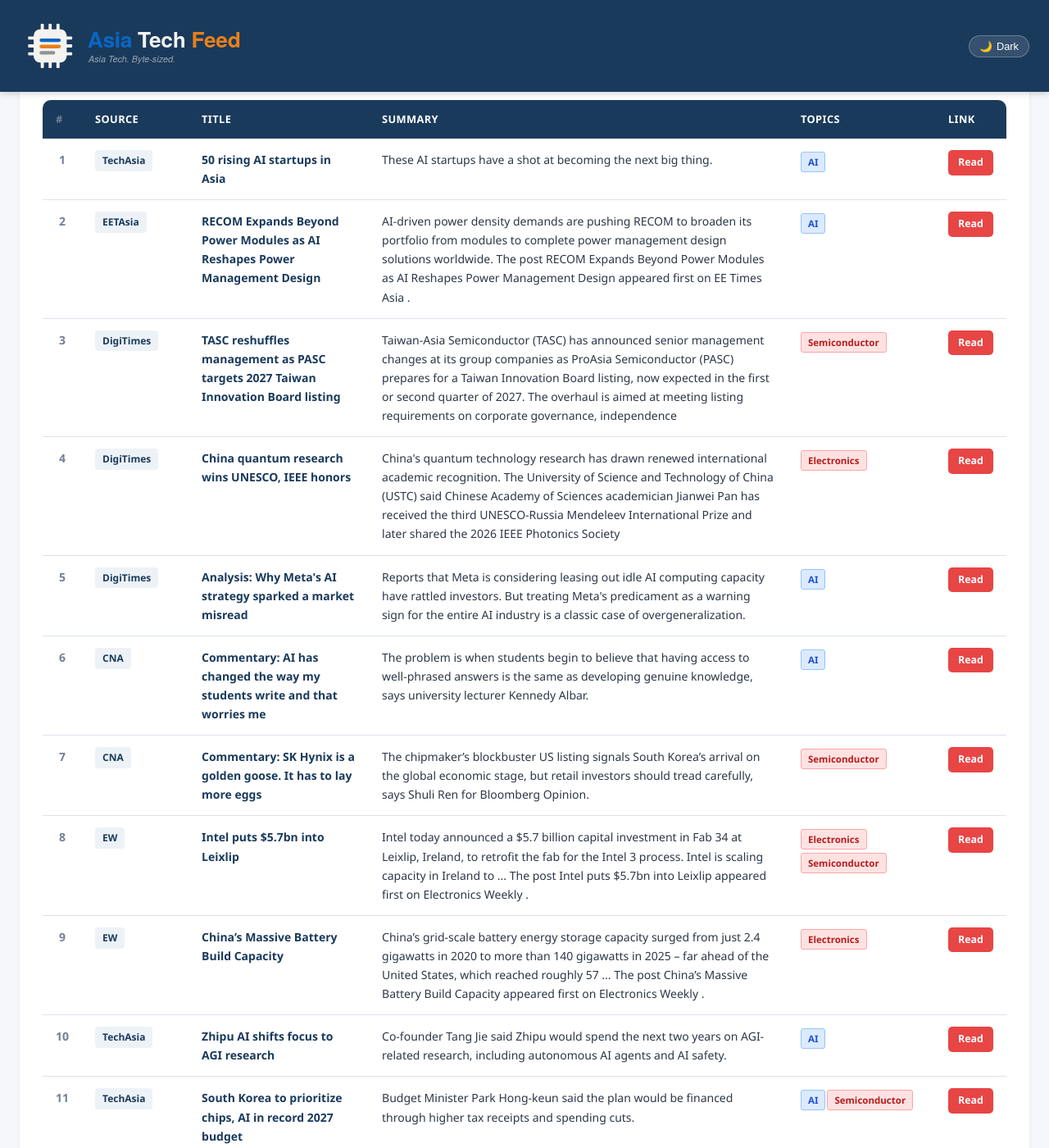
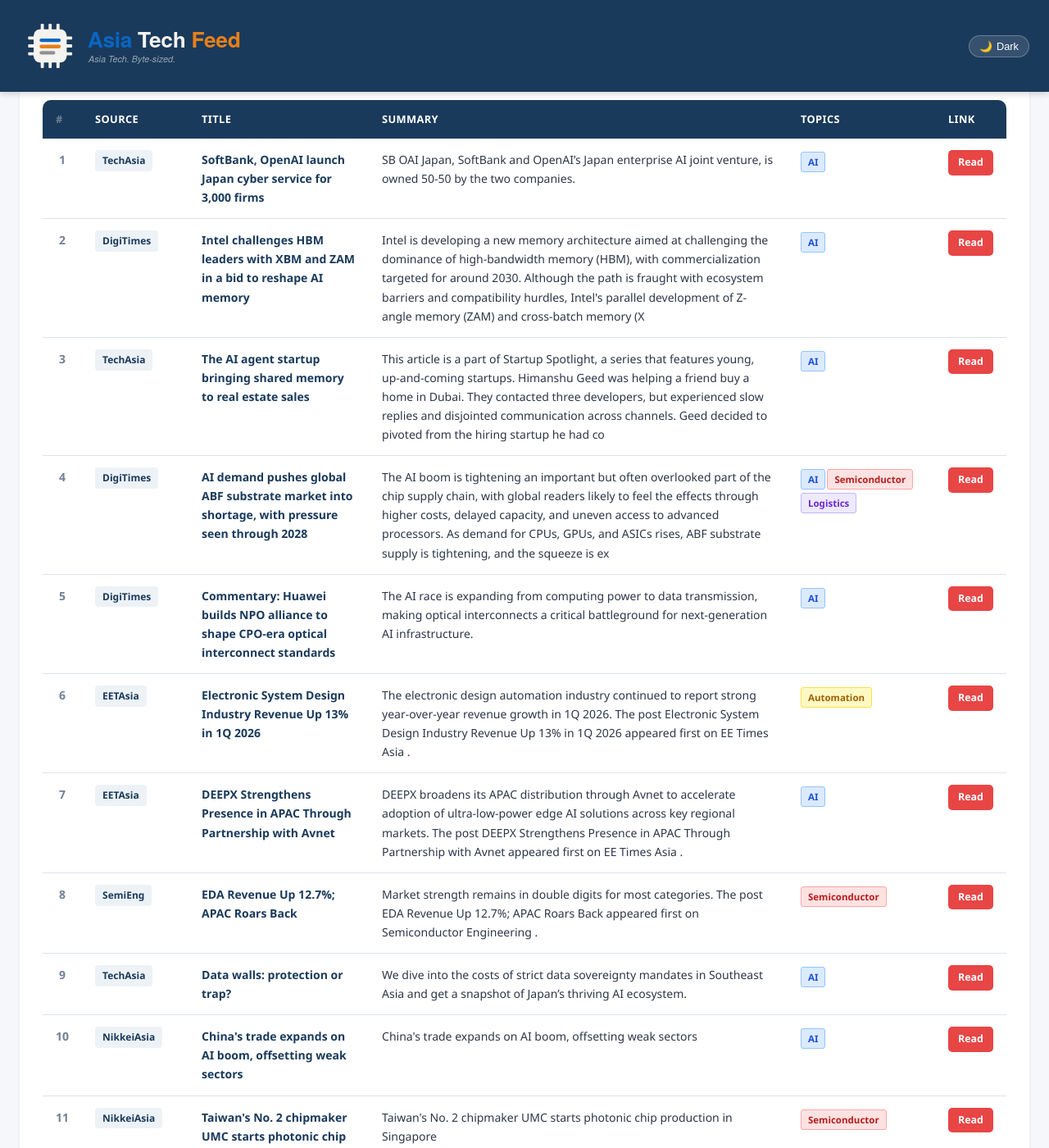
Before and after one commit to asiatechfeed/Asia-Tech-Feed, a Jekyll site: the page built from _posts/2026-07-14-asia-tech-news-digest.md, in a window 1280 px wide and 1400 px high, scrolled down 708 px. Shown: the whole window at 82% size. Built offline with Jekyll 4.4.1, drawn with Linux system fonts in a browser that asks for light colours; a script that is not in the unit is left out; some of the changed text lies outside the part shown.

Commit message:
📰 News digest 2026-07-14 (12 articles)

```diff
--- a/_posts/2026-07-14-asia-tech-news-digest.md
+++ b/_posts/2026-07-14-asia-tech-news-digest.md
@@ -1,15 +1,15 @@
 ---
 layout: post
 title: "Asia Tech News Digest - July 14, 2026"
-date: 2026-07-14 08:00:44 +0800
-articles_count: 14
-sources_count: 6
-sources: ["CNA", "DigiTimes", "EETAsia", "EW", "NikkeiAsia", "TechAsia"]
+date: 2026-07-14 11:15:56 +0800
+articles_count: 12
+sources_count: 5
+sources: ["DigiTimes", "EETAsia", "NikkeiAsia", "SemiEng", "TechAsia"]
 csv_file: /assets/data/news-2026-07-14.tsv
-featured_title: "50 rising AI startups in Asia"
-featured_url: "https://www.techinasia.com/50-rising-ai-startups-in-asia"
+featured_title: "SoftBank, OpenAI launch Japan cyber service for 3,000 firms"
+featured_url: "https://www.techinasia.com/softbanks-6b-openaibacked-loan-talks-stall"
 featured_source: "TechAsia"
-featured_summary: "These AI startups have a shot at becoming the next big thing."
+featured_summary: "SB OAI Japan, SoftBank and OpenAI\u2019s Japan enterprise AI joint venture, is owned 50-50 by the two companies."
 featured_image: ""
 ---
 
@@ -28,114 +28,98 @@ featured_image: ""
 <tr>
   <td class="col-num">1</td>
   <td class="col-source"><span class="source-badge">TechAsia</span></td>
-  <td class="col-title"><span class="article-title">50 rising AI startups in Asia</span></td>
-  <td class="col-summary">These AI startups have a shot at becoming the next big thing.</td>
+  <td class="col-title"><span class="article-title">SoftBank, OpenAI launch Japan cyber service for 3,000 firms</span></td>
+  <td class="col-summary">SB OAI Japan, SoftBank and OpenAI’s Japan enterprise AI joint venture, is owned 50-50 by the two companies.</td>
   <td class="col-tags"><span class="tag ai">AI</span></td>
-  <td class="col-link"><a class="btn-link" href="https://www.techinasia.com/50-rising-ai-startups-in-asia" target="_blank" rel="noopener">Read</a></td>
+  <td class="col-link"><a class="btn-link" href="https://www.techinasia.com/softbanks-6b-openaibacked-loan-talks-stall" target="_blank" rel="noopener">Read</a></td>
 </tr>
 <tr>
   <td class="col-num">2</td>
-  <td class="col-source"><span class="source-badge">EETAsia</span></td>
-  <td class="col-title"><span class="article-title">RECOM Expands Beyond Power Modules as AI Reshapes Power Management Design</span></td>
-  <td class="col-summary">AI-driven power density demands are pushing RECOM to broaden its portfolio from modules to complete power management design solutions worldwide. The post RECOM Expands Beyond Power Modules as AI Reshapes Power Management Design appeared first on EE Times Asia .</td>
+  <td class="col-source"><span class="source-badge">DigiTimes</span></td>
+  <td class="col-title"><span class="article-title">Intel challenges HBM leaders with XBM and ZAM in a bid to reshape AI memory</span></td>
+  <td class="col-summary">Intel is developing a new memory architecture aimed at challenging the dominance of high-bandwidth memory (HBM), with commercialization targeted for around 2030. Although the path is fraught with ecosystem barriers and compatibility hurdles, Intel's parallel development of Z-angle memory (ZAM) and cross-batch memory (X</td>
   <td class="col-tags"><span class="tag ai">AI</span></td>
-  <td class="col-link"><a class="btn-link" href="https://www.eetasia.com/recom-expands-beyond-power-modules-as-ai-reshapes-power-management-design/" target="_blank" rel="noopener">Read</a></td>
+  <td class="col-link"><a class="btn-link" href="https://www.digitimes.com/news/a20260713PD227/intel-hbm-dram-2030-patent.html" target="_blank" rel="noopener">Read</a></td>
 </tr>
 <tr>
   <td class="col-num">3</td>
-  <td class="col-source"><span class="source-badge">DigiTimes</span></td>
-  <td class="col-title"><span class="article-title">TASC reshuffles management as PASC targets 2027 Taiwan Innovation Board listing</span></td>
-  <td class="col-summary">Taiwan-Asia Semiconductor (TASC) has announced senior management changes at its group companies as ProAsia Semiconductor (PASC) prepares for a Taiwan Innovation Board listing, now expected in the first or second quarter of 2027. The overhaul is aimed at meeting listing requirements on corporate governance, independence</td>
-  <td class="col-tags"><span class="tag semi">Semiconductor</span></td>
-  <td class="col-link"><a class="btn-link" href="https://www.digitimes.com/news/a20260713PD233/taiwan-asia-semiconductor-management-taiwan-proasia-semiconductor-2027.html" target="_blank" rel="noopener">Read</a></td>
+  <td class="col-source"><span class="source-badge">TechAsia</span></td>
+  <td class="col-title"><span class="article-title">The AI agent startup bringing shared memory to real estate sales</span></td>
+  <td class="col-summary">This article is a part of Startup Spotlight, a series that features young, up-and-coming startups. Himanshu Geed was helping a friend buy a home in Dubai. They contacted three developers, but experienced slow replies and disjointed communication across channels. Geed decided to pivoted from the hiring startup he had co</td>
+  <td class="col-tags"><span class="tag ai">AI</span></td>
+  <td class="col-link"><a class="btn-link" href="https://www.techinasia.com/ai-agent-startup-bringing-shared-memory-real-estate-sales" target="_blank" rel="noopener">Read</a></td>
 </tr>
 <tr>
   <td class="col-num">4</td>
   <td class="col-source"><span class="source-badge">DigiTimes</span></td>
-  <td class="col-title"><span class="article-title">China quantum research wins UNESCO, IEEE honors</span></td>
-  <td class="col-summary">China's quantum technology research has drawn renewed international academic recognition. The University of Science and Technology of China (USTC) said Chinese Academy of Sciences academician Jianwei Pan has received the third UNESCO-Russia Mendeleev International Prize and later shared the 2026 IEEE Photonics Society </td>
-  <td class="col-tags"><span class="tag semi">Electronics</span></td>
-  <td class="col-link"><a class="btn-link" href="https://www.digitimes.com/news/a20260713PD234/quantum-computing-academia-ieee-award.html" target="_blank" rel="noopener">Read</a></td>
+  <td class="col-title"><span class="article-title">AI demand pushes global ABF substrate market into shortage, with pressure seen through 2028</span></td>
+  <td class="col-summary">The AI boom is tightening an important but often overlooked part of the chip supply chain, with global readers likely to feel the effects through higher costs, delayed capacity, and uneven access to advanced processors. As demand for CPUs, GPUs, and ASICs rises, ABF substrate supply is tightening, and the squeeze is ex</td>
+  <td class="col-tags"><span class="tag ai">AI</span><span class="tag semi">Semiconductor</span><span class="tag logis">Logistics</span></td>
+  <td class="col-link"><a class="btn-link" href="https://www.digitimes.com/news/a20260714PD214/demand-abf-substrate-2028-market-chip-supply.html" target="_blank" rel="noopener">Read</a></td>
 </tr>
 <tr>
   <td class="col-num">5</td>
   <td class="col-source"><span class="source-badge">DigiTimes</span></td>
-  <td class="col-title"><span class="article-title">Analysis: Why Meta's AI strategy sparked a market misread</span></td>
-  <td class="col-summary">Reports that Meta is considering leasing out idle AI computing capacity have rattled investors. But treating Meta's predicament as a warning sign for the entire AI industry is a classic case of overgeneralization.</td>
+  <td class="col-title"><span class="article-title">Commentary: Huawei builds NPO alliance to shape CPO-era optical interconnect standards</span></td>
+  <td class="col-summary">The AI race is expanding from computing power to data transmission, making optical interconnects a critical battleground for next-generation AI infrastructure.</td>
   <td class="col-tags"><span class="tag ai">AI</span></td>
-  <td class="col-link"><a class="btn-link" href="https://www.digitimes.com/news/a20260713PD235/meta-market-capacity-infrastructure-business.html" target="_blank" rel="noopener">Read</a></td>
+  <td class="col-link"><a class="btn-link" href="https://www.digitimes.com/news/a20260713PD210/huawei-data-cpo-equipment-transmission.html" target="_blank" rel="noopener">Read</a></td>
 </tr>
 <tr>
   <td class="col-num">6</td>
-  <td class="col-source"><span class="source-badge">CNA</span></td>
-  <td class="col-title"><span class="article-title">Commentary: AI has changed the way my students write and that worries me</span></td>
-  <td class="col-summary">The problem is when students begin to believe that having access to well-phrased answers is the same as developing genuine knowledge, says university lecturer Kennedy Albar.</td>
-  <td class="col-tags"><span class="tag ai">AI</span></td>
-  <td class="col-link"><a class="btn-link" href="https://www.channelnewsasia.com/commentary/chatgpt-ai-change-way-students-write-concerns-6237431" target="_blank" rel="noopener">Read</a></td>
+  <td class="col-source"><span class="source-badge">EETAsia</span></td>
+  <td class="col-title"><span class="article-title">Electronic System Design Industry Revenue Up 13% in 1Q 2026</span></td>
+  <td class="col-summary">The electronic design automation industry continued to report strong year-over-year revenue growth in 1Q 2026. The post Electronic System Design Industry Revenue Up 13% in 1Q 2026 appeared first on EE Times Asia .</td>
+  <td class="col-tags"><span class="tag auto">Automation</span></td>
+  <td class="col-link"><a class="btn-link" href="https://www.eetasia.com/electronic-system-design-industry-revenue-up-13-in-1q-2026/" target="_blank" rel="noopener">Read</a></td>
 </tr>
 <tr>
   <td class="col-num">7</td>
-  <td class="col-source"><span class="source-badge">CNA</span></td>
-  <td class="col-title"><span class="article-title">Commentary: SK Hynix is a golden goose. It has to lay more eggs</span></td>
-  <td class="col-summary">The chipmaker’s blockbuster US listing signals South Korea’s arrival on the global economic stage, but retail investors should tread carefully, says Shuli Ren for Bloomberg Opinion.</td>
-  <td class="col-tags"><span class="tag semi">Semiconductor</span></td>
-  <td class="col-link"><a class="btn-link" href="https://www.channelnewsasia.com/commentary/sk-hynix-shares-stock-market-south-korea-chips-6250521" target="_blank" rel="noopener">Read</a></td>
+  <td class="col-source"><span class="source-badge">EETAsia</span></td>
+  <td class="col-title"><span class="article-title">DEEPX Strengthens Presence in APAC Through Partnership with Avnet</span></td>
+  <td class="col-summary">DEEPX broadens its APAC distribution through Avnet to accelerate adoption of ultra-low-power edge AI solutions across key regional markets. The post DEEPX Strengthens Presence in APAC Through Partnership with Avnet appeared first on EE Times Asia .</td>
+  <td class="col-tags"><span class="tag ai">AI</span></td>
+  <td class="col-link"><a class="btn-link" href="https://www.eetasia.com/deepx-strengthens-presence-in-apac-through-partnership-with-avnet/" target="_blank" rel="noopener">Read</a></td>
 </tr>
 <tr>
   <td class="col-num">8</td>
-  <td class="col-source"><span class="source-badge">EW</span></td>
-  <td class="col-title"><span class="article-title">Intel puts $5.7bn into Leixlip</span></td>
-  <td class="col-summary">Intel today announced a $5.7 billion capital investment in Fab 34 at Leixlip, Ireland, to retrofit the fab for the Intel 3 process. Intel is scaling capacity in Ireland to ... The post Intel puts $5.7bn into Leixlip appeared first on Electronics Weekly .</td>
-  <td class="col-tags"><span class="tag semi">Electronics</span><span class="tag semi">Semiconductor</span></td>
-  <td class="col-link"><a class="btn-link" href="https://www.electronicsweekly.com/news/business/intel-puts-5-7bn-into-leixlip-2026-07/" target="_blank" rel="noopener">Read</a></td>
+  <td class="col-source"><span class="source-badge">SemiEng</span></td>
+  <td class="col-title"><span class="article-title">EDA Revenue Up 12.7%; APAC Roars Back</span></td>
+  <td class="col-summary">Market strength remains in double digits for most categories. The post EDA Revenue Up 12.7%; APAC Roars Back appeared first on Semiconductor Engineering .</td>
+  <td class="col-tags"><span class="tag semi">Semiconductor</span></td>
+  <td class="col-link"><a class="btn-link" href="https://semiengineering.com/eda-revenue-up-12-7-apac-roars-back/" target="_blank" rel="noopener">Read</a></td>
 </tr>
 <tr>
   <td class="col-num">9</td>
-  <td class="col-source"><span class="source-badge">EW</span></td>
-  <td class="col-title"><span class="article-title">China’s Massive Battery Build Capacity</span></td>
-  <td class="col-summary">China’s grid-scale battery energy storage capacity surged from just 2.4 gigawatts in 2020 to more than 140 gigawatts in 2025 – far ahead of the United States, which reached roughly 57 ... The post China’s Massive Battery Build Capacity appeared first on Electronics Weekly .</td>
-  <td class="col-tags"><span class="tag semi">Electronics</span></td>
-  <td class="col-link"><a class="btn-link" href="https://www.electronicsweekly.com/blogs/mannerisms/manuf/chinas-massive-battery-build-capacity-2026-07/" target="_blank" rel="noopener">Read</a></td>
+  <td class="col-source"><span class="source-badge">TechAsia</span></td>
+  <td class="col-title"><span class="article-title">Data walls: protection or trap?</span></td>
+  <td class="col-summary">We dive into the costs of strict data sovereignty mandates in Southeast Asia and get a snapshot of Japan’s thriving AI ecosystem.</td>
+  <td class="col-tags"><span class="tag ai">AI</span></td>
+  <td class="col-link"><a class="btn-link" href="https://www.techinasia.com/data-walls-protection-or-trap" target="_blank" rel="noopener">Read</a></td>
 </tr>
 <tr>
   <td class="col-num">10</td>
-  <td class="col-source"><span class="source-badge">TechAsia</span></td>
-  <td class="col-title"><span class="article-title">Zhipu AI shifts focus to AGI research</span></td>
-  <td class="col-summary">Co-founder Tang Jie said Zhipu would spend the next two years on AGI-related research, including autonomous AI agents and AI safety.</td>
+  <td class="col-source"><span class="source-badge">NikkeiAsia</span></td>
+  <td class="col-title"><span class="article-title">China's trade expands on AI boom, offsetting weak sectors</span></td>
+  <td class="col-summary">China's trade expands on AI boom, offsetting weak sectors</td>
   <td class="col-tags"><span class="tag ai">AI</span></td>
-  <td class="col-link"><a class="btn-link" href="https://www.techinasia.com/zhipu-ai-didi-partner-agi-chinas-mobility-sector" target="_blank" rel="noopener">Read</a></td>
+  <td class="col-link"><a class="btn-link" href="https://asia.nikkei.com/economy/china-s-trade-expands-on-ai-boom-offsetting-weak-sectors" target="_blank" rel="noopener">Read</a></td>
 </tr>
 <tr>
   <td class="col-num">11</td>
-  <td class="col-source"><span class="source-badge">TechAsia</span></td>
-  <td class="col-title"><span class="article-title">South Korea to prioritize chips, AI in record 2027 budget</span></td>
-  <td class="col-summary">Budget Minister Park Hong-keun said the plan would be financed through higher tax receipts and spending cuts.</td>
-  <td class="col-tags"><span class="tag ai">AI</span><span class="tag semi">Semiconductor</span></td>
-  <td class="col-link"><a class="btn-link" href="https://www.techinasia.com/ai-boom-drives-taiwan-exports-403-june" target="_blank" rel="noopener">Read</a></td>
+  <td class="col-source"><span class="source-badge">NikkeiAsia</span></td>
+  <td class="col-title"><span class="article-title">Taiwan's No. 2 chipmaker UMC starts photonic chip production in Singapore</span></td>
+  <td class="col-summary">Taiwan's No. 2 chipmaker UMC starts photonic chip production in Singapore</td>
+  <td class="col-tags"><span class="tag semi">Semiconductor</span></td>
+  <td class="col-link"><a class="btn-link" href="https://asia.nikkei.com/business/tech/semiconductors/taiwan-s-no.-2-chipmaker-umc-starts-photonic-chip-production-in-singapore" target="_blank" rel="noopener">Read</a></td>
 </tr>
 <tr>
   <td class="col-num">12</td>
   <td class="col-source"><span class="source-badge">NikkeiAsia</span></td>
-  <td class="col-title"><span class="article-title">AI-driven 'chipflation' puts chill on electronics purchases</span></td>
-  <td class="col-summary">AI-driven 'chipflation' puts chill on electronics purchases</td>
-  <td class="col-tags"><span class="tag semi">Electronics</span><span class="tag semi">Semiconductor</span></td>
-  <td class="col-link"><a class="btn-link" href="https://asia.nikkei.com/business/tech/semiconductors/ai-driven-chipflation-puts-chill-on-electronics-purchases" target="_blank" rel="noopener">Read</a></td>
-</tr>
-<tr>
-  <td class="col-num">13</td>
-  <td class="col-source"><span class="source-badge">NikkeiAsia</span></td>
-  <td class="col-title"><span class="article-title">Japan voice actor fights clones with AI of his own</span></td>
-  <td class="col-summary">Japan voice actor fights clones with AI of his own</td>
-  <td class="col-tags"><span class="tag ai">AI</span></td>
-  <td class="col-link"><a class="btn-link" href="https://asia.nikkei.com/business/technology/artificial-intelligence/japan-voice-actor-fights-clones-with-ai-of-his-own" target="_blank" rel="noopener">Read</a></td>
-</tr>
-<tr>
-  <td class="col-num">14</td>
-  <td class="col-source"><span class="source-badge">NikkeiAsia</span></td>
-  <td class="col-title"><span class="article-title">Japan's soaring AI stocks push smaller firms out of Topix index</span></td>
-  <td class="col-summary">Japan's soaring AI stocks push smaller firms out of Topix index</td>
-  <td class="col-tags"><span class="tag ai">AI</span></td>
-  <td class="col-link"><a class="btn-link" href="https://asia.nikkei.com/business/markets/equities/japan-s-soaring-ai-stocks-push-smaller-firms-out-of-topix-index" target="_blank" rel="noopener">Read</a></td>
+  <td class="col-title"><span class="article-title">Chinese robot startup LimX Dynamics raises $200m to improve autonomy</span></td>
+  <td class="col-summary">Chinese robot startup LimX Dynamics raises $200m to improve autonomy</td>
+  <td class="col-tags"><span class="tag auto">Automation</span></td>
+  <td class="col-link"><a class="btn-link" href="https://asia.nikkei.com/business/technology/chinese-robot-startup-limx-dynamics-raises-200m-to-improve-autonomy" target="_blank" rel="noopener">Read</a></td>
 </tr>
 </tbody>
 </table>
```
Also changed, not shown: _data/seen_urls.json (+13 -1 lines), _digest_meta.json (+26 -27 lines), assets/data/news-2026-07-14.tsv (+12 -14 lines), assets/data/search-index.json.
